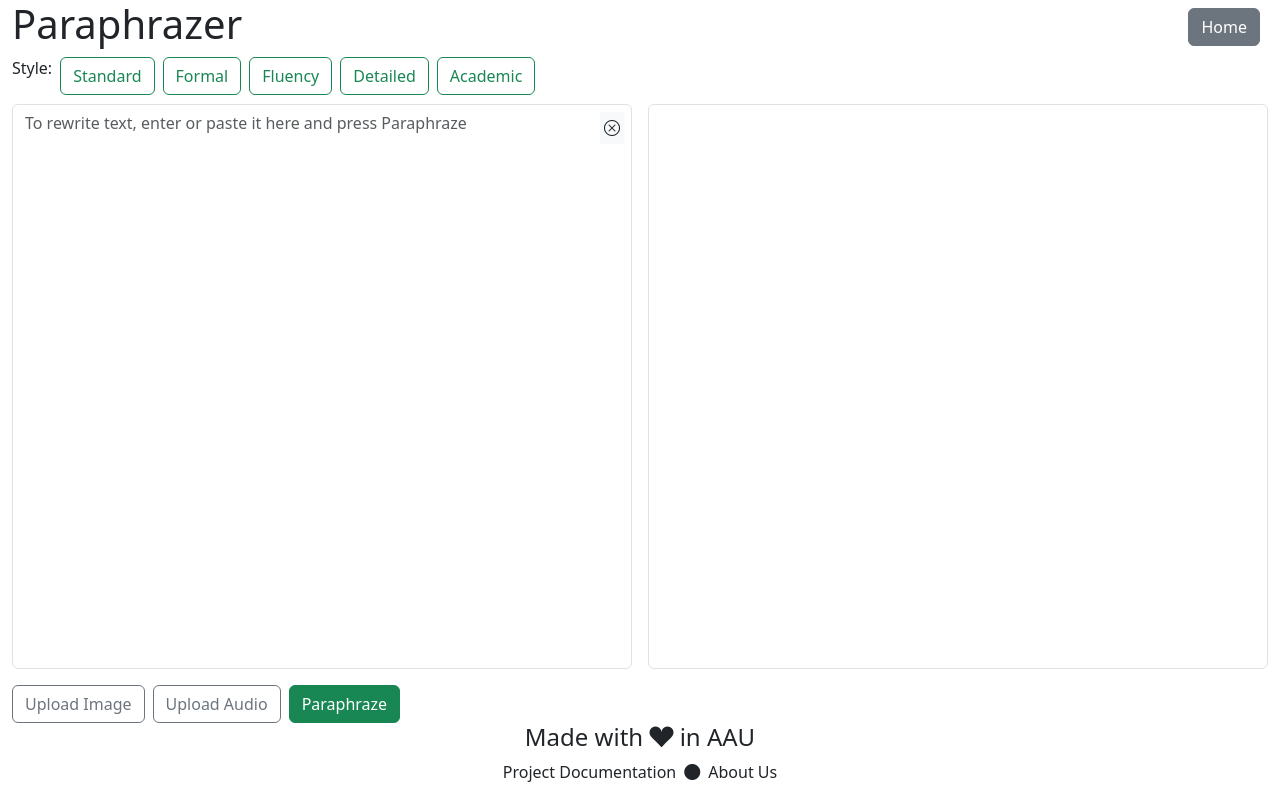
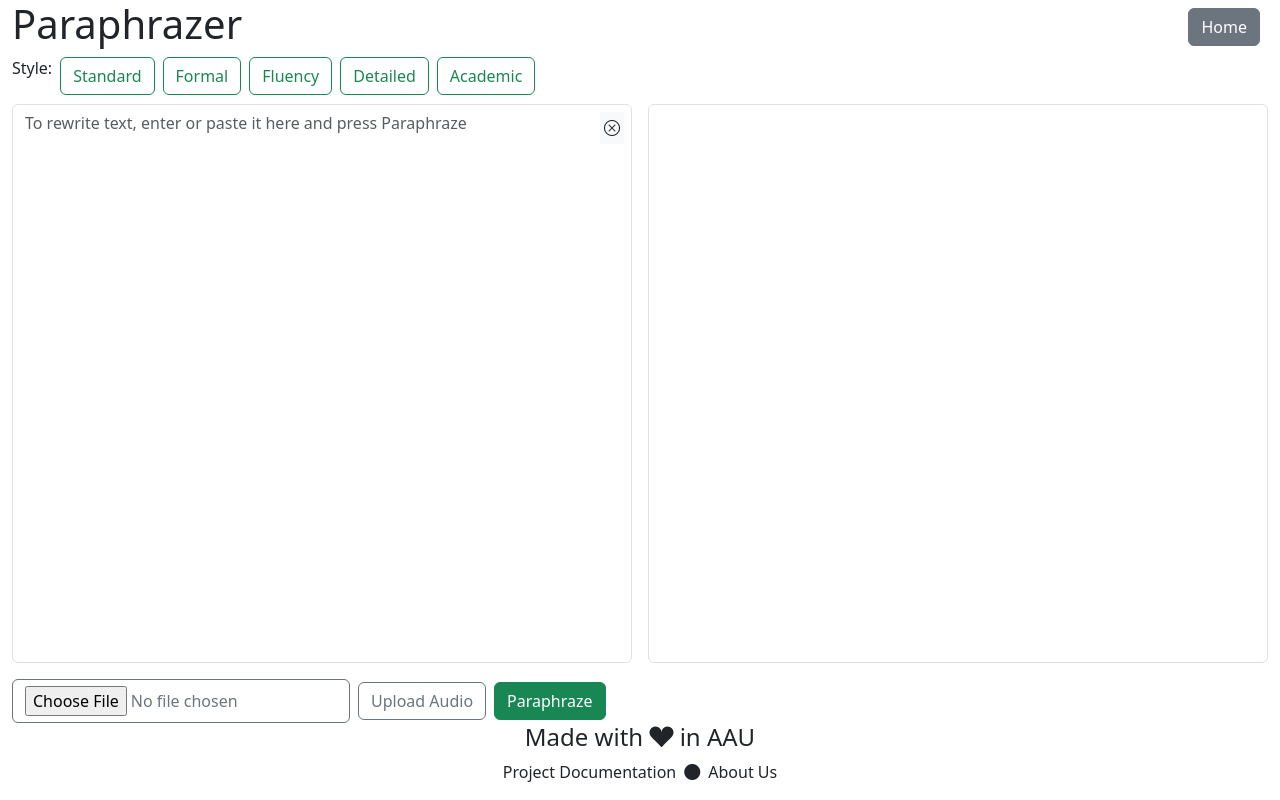
Before and after one commit to jacopobellosi/StudyMate---ASE-project, a React (Vite) app in the folder frontend/frontend/: page /paraphrizer in a window 1280 px wide. Built offline with nearby package versions, Linux system fonts and the light colour scheme.

Commit message:
add upload function and text extraction

```diff
--- a/frontend/frontend/src/components/Paraphrizer.tsx
+++ b/frontend/frontend/src/components/Paraphrizer.tsx
@@ -1,8 +1,36 @@
+import React, { useState } from "react";
 import Footer from "./Footer";
 import Header from "./Header";
 import Textareas from "./Textareas";
 
 function Paraphrizer() {
+    const [userText, setUserText] = useState("");
+
+    // Handle image upload and extract text
+    const handleImageUpload = async (event: React.ChangeEvent<HTMLInputElement>) => {
+        const file = event.target.files?.[0];
+        if (file) {
+          const formData = new FormData();
+          formData.append("file", file);
+
+          try {
+            const response = await fetch("http://localhost:5003/extract-text", {
+              method: "POST",
+              body: formData,
+            });
+
+            const data = await response.json();
+            if (response.ok) {
+              setUserText(data.extracted_text); // Update userText with extracted text
+            } else {
+              alert(data.error); // Handle error
+            }
+          } catch (error) {
+            console.error("Error uploading file:", error);
+          }
+        }
+    };
+
     return (
     <div className="container-fluid vh-100 d-flex flex-column">
       <Header title="Paraphrazer" />
@@ -24,11 +52,13 @@ function Paraphrizer() {
           Academic
         </button>
       </div>
-      <Textareas />
+      <Textareas text={userText} setText={setUserText}/>
         <div className="d-flex align-items-center gap-2">
-        <button type="button" className="btn btn-outline-secondary">
-          Upload Image
-        </button>
+            <input
+                type="file"
+                className="btn btn-outline-secondary"
+                onChange={handleImageUpload}
+            />
             <button type="button" className="btn btn-outline-secondary">
                 Upload Audio
             </button>
@@ -37,7 +67,7 @@ function Paraphrizer() {
             </button>
         </div>
 
-      <Footer />
+        <Footer/>
     </div>
     );
 }
--- a/frontend/frontend/src/components/Textareas.tsx
+++ b/frontend/frontend/src/components/Textareas.tsx
@@ -1,8 +1,11 @@
-import { useState } from "react";
+import React from "react";
 
-const Textareas = () => {
-  const [text, setText] = useState("");
+interface TextareasProps {
+  text: string;
+  setText: React.Dispatch<React.SetStateAction<string>>;
+}
 
+const Textareas: React.FC<TextareasProps> = ({ text, setText }) => {
   const handleClear = () => {
     setText("");
   };
```
Lines whose indentation alone changed are shown as unchanged.
